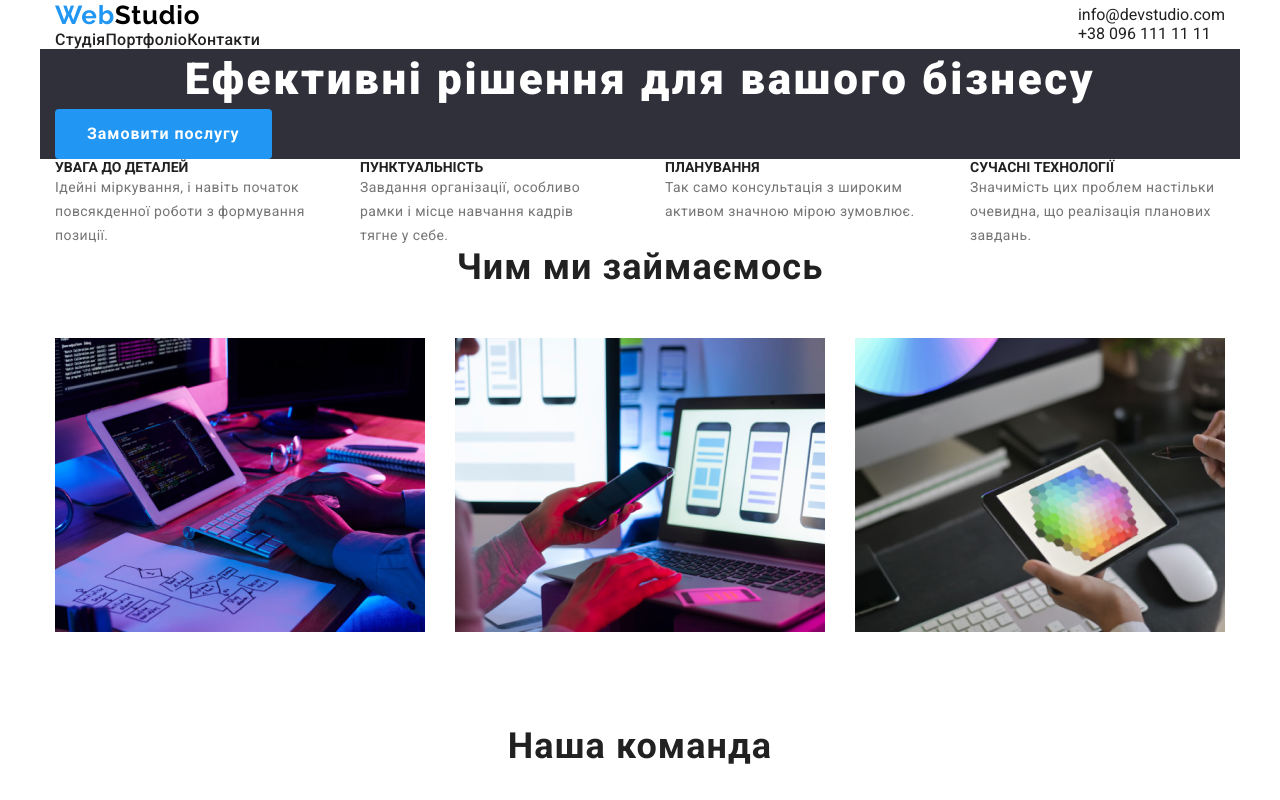
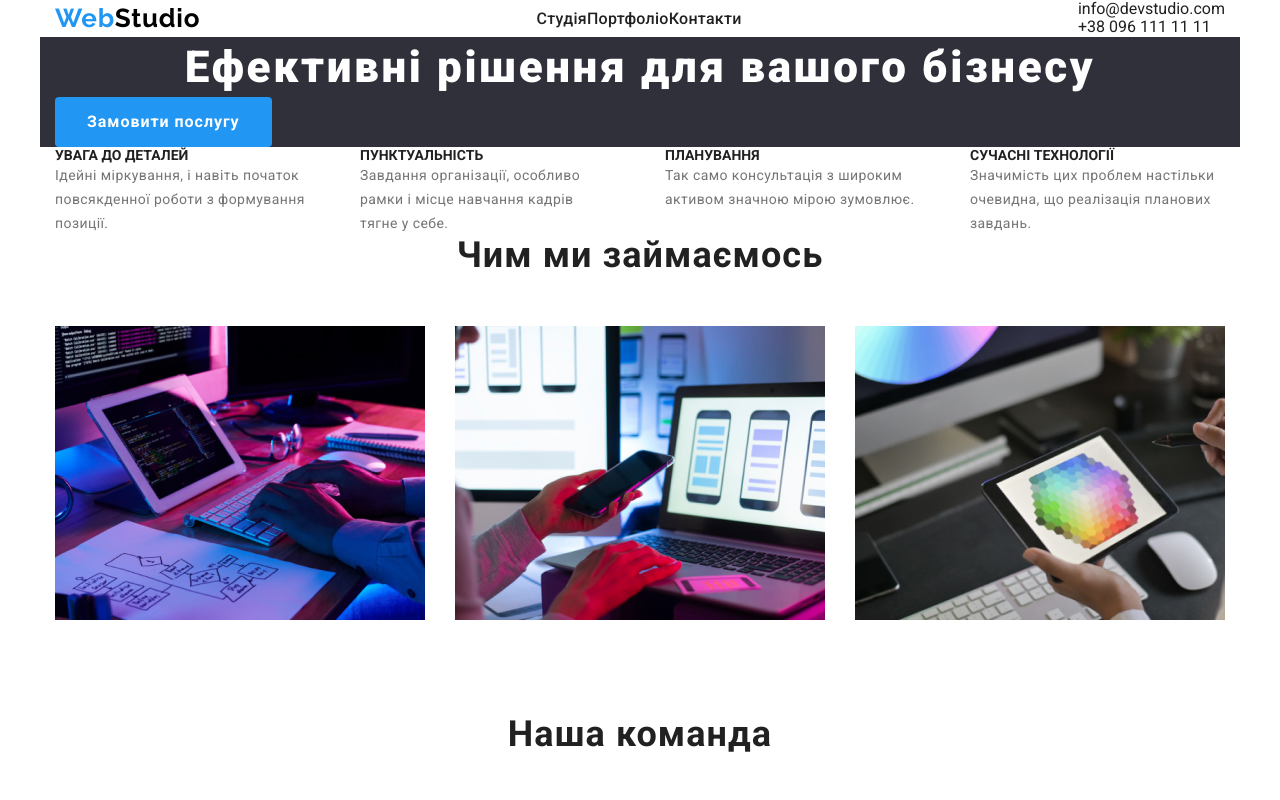
Before and after one commit to DmutroKhludov/WebStudio, a plain HTML site: page index.html in a window 1280 px wide. Shown: the top 800 px of the page. Drawn offline with nearby package versions, Linux system fonts and the light colour scheme.

Commit message:
Додав код

```diff
--- a/index.html
+++ b/index.html
@@ -15,10 +15,9 @@
 <body>
     <header class="header container">
         <div class="header-wraper">
+            <a class="logo" href="./index.html">
+                <span class="blue">Web</span>Studio</a>
             <nav class="site-nav">
-                <a class="logo" href="./index.html">
-                    <a class="logo" href="./index.html">
-                        <span class="blue">Web</span>Studio</a>
                         <ul class="header-list">
                     <li>
                         <a class="site-link" href="./index.html">Студія</a>
```
